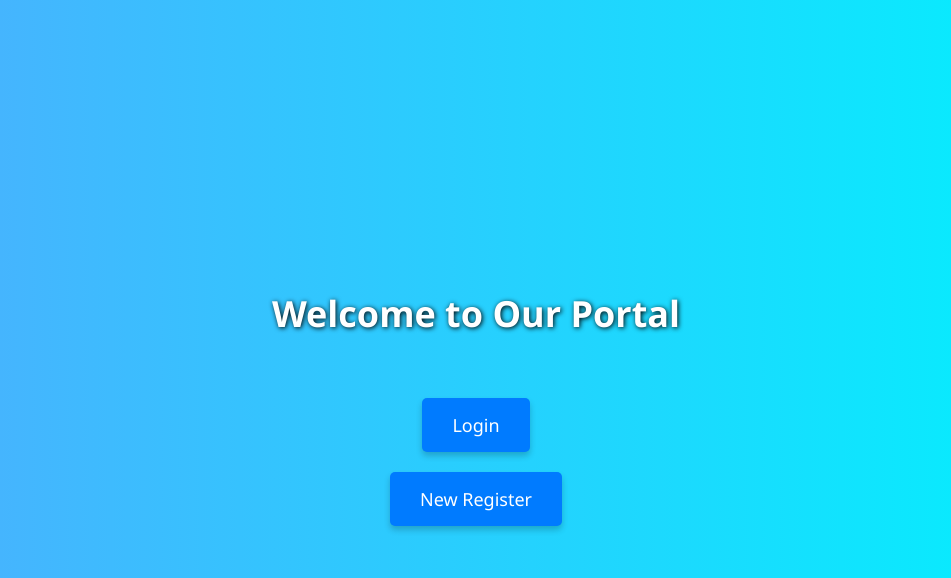
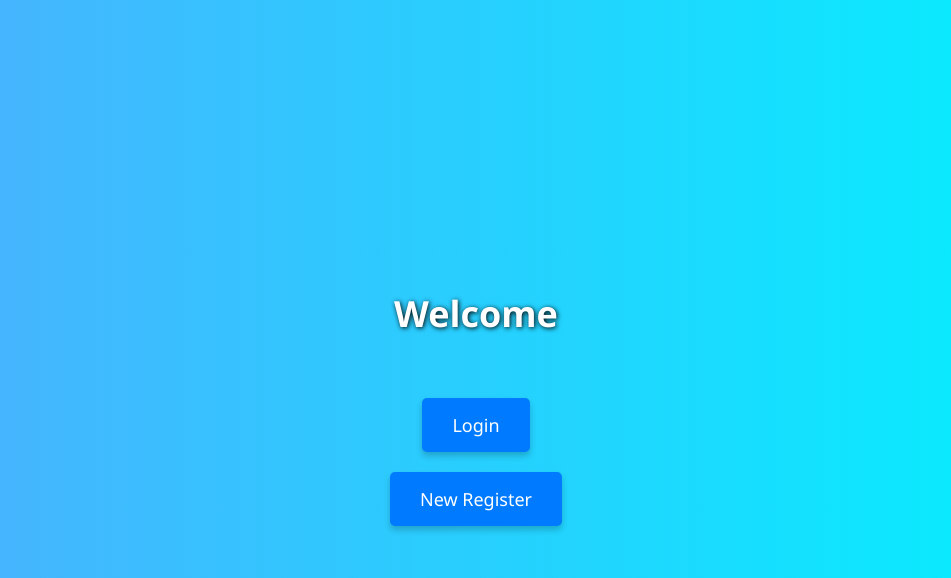
Before and after one commit to Unesh525/USINDIA, a Django app: page / in a window 1280 px wide. Shown: the top 578 px of the page, without its empty margins (164-1115 px from the left). Run offline with Django 5.2, Linux system fonts and the light colour scheme.

Commit message:
Update Index.html

```diff
--- a/app1/templates/Index.html
+++ b/app1/templates/Index.html
@@ -43,7 +43,7 @@
   </style>
 </head>
 <body>
-  <h1>Welcome to Our Portal</h1>
+  <h1>Welcome</h1>
   <a href="../Login/" class="btn">Login</a>
   <a href="../UserReg/" class="btn">New Register</a>
 </body>
```
